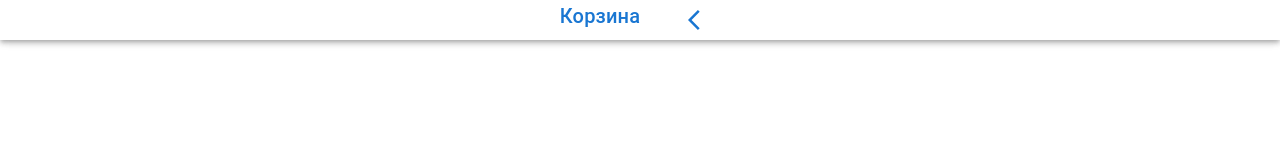
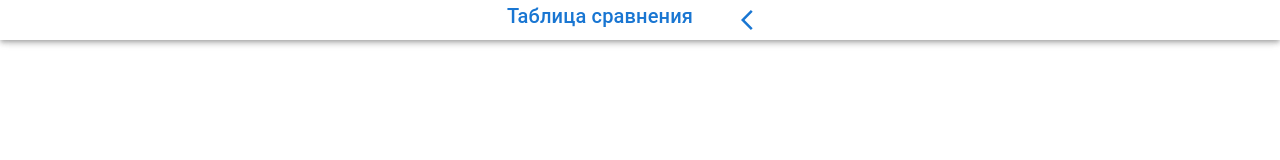
Before and after one commit to NasgulNexus/react-demo-shop, a React (Create React App) app: page /tables in a window 1280 px wide. Shown: the top 160 px of the page. Built offline with nearby package versions, Linux system fonts and the light colour scheme.

Commit message:
fix table title

```diff
--- a/src/Tables/index.jsx
+++ b/src/Tables/index.jsx
@@ -4,7 +4,7 @@ import Header from "../Header";
 const Tables = () => {
   return (
     <div>
-      <Header title={"Корзина"} bradCrumbs={true} />
+      <Header title={"Таблица сравнения"} bradCrumbs={true} />
     </div>
   );
 };
```
